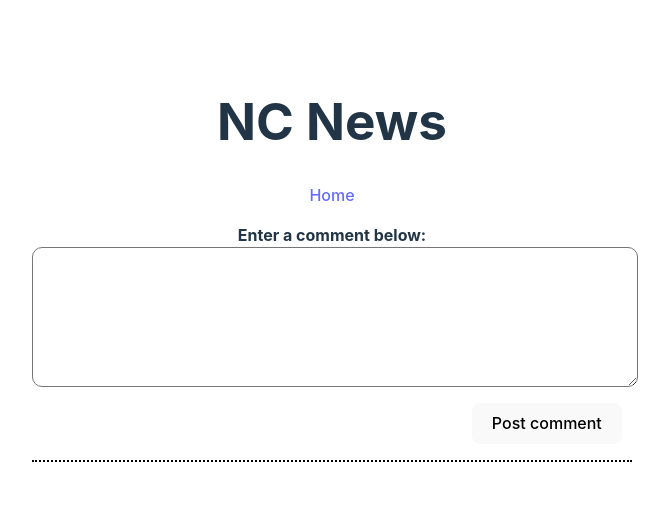
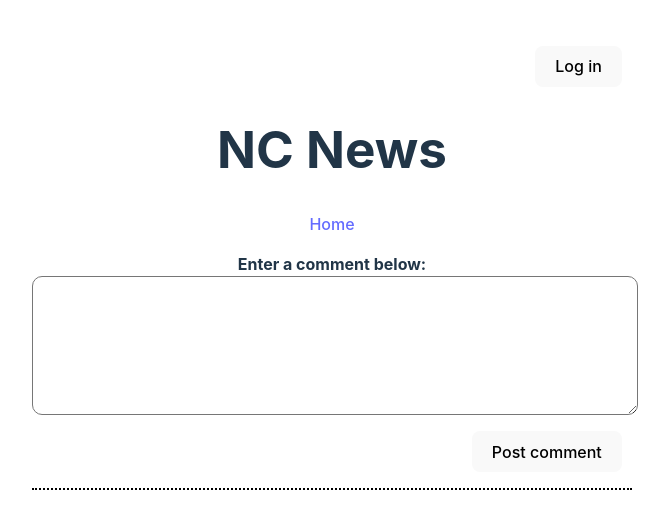
Before and after one commit to mikkydean/frontend-project-nc-news, a React (Vite) app: page /articles/1/comments in a window 1280 px wide. Shown: the part 140-668 px from the top of the page, without its empty margins (308-977 px from the left). Built offline with nearby package versions, Linux system fonts and the light colour scheme.

Commit message:
Completed task 9 - Delete comments

```diff
--- a/src/App.css
+++ b/src/App.css
@@ -69,3 +69,12 @@ textarea {
   .all-comments {
     margin-top: 2em
   }
+
+  .delete-button {
+    background-color: rgba(255, 0, 0, 0.402);
+    margin-bottom: 1em
+  }
+
+  .delete-button:hover {
+    border-color: red
+  }
--- a/src/App.jsx
+++ b/src/App.jsx
@@ -4,18 +4,20 @@ import Header from "./components/Header";
 import Home from "./components/Home";
 import Article from "./components/Article";
 import CommentForm from "./components/CommentForm";
+import { UserProvider } from "./contexts/User";
 
 function App() {
-
-
   return (
     <>
-      <Header />
-      <Routes>
-        <Route path="/" element={<Home />} />
-        <Route path="/articles/:article_id" element={<Article />} />
-        <Route path="/articles/:article_id/comments" element={<CommentForm/>} />
-      </Routes>
+      <UserProvider>
+        <Header />
+        <Routes>
+          <Route path="/" element={<Home />} />
+          <Route path="/articles/:article_id" element={<Article />} />
+          <Route path="/articles/:article_id/comments" element={<CommentForm />}
+          />
+        </Routes>
+      </UserProvider>
     </>
   );
 }
--- a/src/api.js
+++ b/src/api.js
@@ -26,3 +26,7 @@ export const patchVote = (article_id, votes) => {
 export const postComment = (article_id, commentBody) => {
     return axios.post(`https://nc-news-7ch2.onrender.com/api/articles/${article_id}/comments`, commentBody)
 }
+
+export const deleteComment = (comment_id) => {
+  return axios.delete(`https://nc-news-7ch2.onrender.com/api/comments/${comment_id}`)
+}
--- a/src/components/Article.jsx
+++ b/src/components/Article.jsx
@@ -1,7 +1,8 @@
-import { useEffect, useState } from "react"
+import { useContext, useEffect, useState } from "react"
 import { useParams } from "react-router-dom"
 import { getArticleById, patchVote } from "../api"
 import Comments from "./Comments"
+import { UserContext } from "../contexts/User"
 
 function Article () {
     const [article, setArticle] = useState({})
@@ -9,6 +10,7 @@ function Article () {
     const [isLoading, setIsLoading] = useState(true)
     const [myVote, setMyVote] = useState(0)
     const [isError, setIsError] = useState(false)
+    const { currentUser, isLoggedIn } = useContext(UserContext)
 
     useEffect(() => {
         getArticleById(article_id).then((response) => {
@@ -27,6 +29,7 @@ function Article () {
         }
 
 
+
 if(isLoading) {
     return <h2>Loading...</h2>
 }
@@ -36,8 +39,8 @@ if(isLoading) {
         <img className='main-article-image' src={article.article_img_url}/>
         <p>Topic: {article.topic}</p>
         <p>Total votes: {article.votes + myVote}</p>
-        <button disabled={myVote === -1} onClick={() => handleVote(-1)}>Downvote (-1)</button>
-        <button disabled={myVote === 1} onClick={() => handleVote(1)}>Upvote (+1)</button>
+        <button disabled={myVote === -1 || myVote === 1} onClick={() => handleVote(-1)}>Downvote (-1)</button>
+        <button disabled={myVote === -1 || myVote === 1} onClick={() => handleVote(1)}>Upvote (+1)</button>
         {isError && <p className="error">An error occurred when voting. Please try again.</p>}
         <p>Author: {article.author}</p>
         <p>Date: {article.created_at.slice(0,10)}</p>
--- a/src/components/CommentCard.jsx
+++ b/src/components/CommentCard.jsx
@@ -1,12 +1,48 @@
+import { useContext, useEffect, useState } from "react"
 import CardStyling from "./CardStyling"
+import { deleteComment } from "../api"
+import { UserContext } from "../contexts/User"
 
 function CommentCard ({comment}) {
+    const [isAuthor, setIsAuthor] = useState(false)
+    const [isBeingDeleted, setIsBeingDeleted] = useState(false)
+    const [hasBeenDeleted, setHasBeenDeleted] = useState(false)
+    const [isError, setIsError] = useState(false)
+    const {currentUser, isLoggedIn} = useContext(UserContext)
+
+
+useEffect (() => {
+if (comment.author === currentUser) {
+    setIsAuthor(true)
+}
+})
+
+const handleClick = (e) => {
+    e.preventDefault();
+    setIsError(false)
+    setIsBeingDeleted(true)
+    deleteComment(comment.comment_id)
+    .then(() => {
+        setIsBeingDeleted(false)
+        setHasBeenDeleted(true)
+    })
+    .catch((err) => {
+    setIsError(true)
+    })
+
+}
+
+
 
     return <CardStyling> <li>
         <p className="text-body">{comment.body}</p>
         <p>Author: {comment.author}</p>
         <p>Date: {comment.created_at.slice(0,10)}</p>
         <p>Votes: {comment.votes}</p>
+        {isAuthor && isLoggedIn && <button disabled={hasBeenDeleted} className="delete-button" onClick={handleClick}>Delete comment</button>}
+        {isBeingDeleted && <p>Deleting comment...</p>}
+        {hasBeenDeleted && <p className="success">Comment deleted successfully.</p>}
+        {isError && <p className="error">Error when deleting comment. Please try again.</p>}
     </li>
     </CardStyling>
 }
--- a/src/components/CommentForm.jsx
+++ b/src/components/CommentForm.jsx
@@ -1,6 +1,7 @@
-import { useState } from "react";
+import { useContext, useState } from "react";
 import { useParams } from "react-router-dom";
 import { postComment } from "../api";
+import { UserContext } from "../contexts/User";
 
 function CommentForm({ setComments, comments }) {
   const [commentBody, setCommentBody] = useState("");
@@ -9,6 +10,7 @@ function CommentForm({ setComments, comments }) {
   const [isError, setIsError] = useState(false);
   const [isSuccessful, setIsSuccessful] = useState(false);
   const [isValidComment, setIsValidCOmment] = useState(true)
+  const { currentUser} = useContext(UserContext)
 
   const handleBodyChange = (e) => {
     setCommentBody(e.target.value);
@@ -29,7 +31,7 @@ function CommentForm({ setComments, comments }) {
     setCommentBody(e.target[0].value);
     const bodyForPosting = {
       article_id: article_id,
-      username: "tickle122",
+      username: currentUser,
       body: commentBody,
     };
     postComment(article_id, bodyForPosting)
--- a/src/components/Comments.jsx
+++ b/src/components/Comments.jsx
@@ -1,14 +1,19 @@
-import { useEffect, useState } from "react";
+import { useContext, useEffect, useState } from "react";
 import { Link, useParams } from "react-router-dom";
 import { getCommentsById } from "../api";
 import CommentCard from "./CommentCard";
 import Expandable from "./Expandable";
 import CommentForm from "./CommentForm";
+import { UserContext } from "../contexts/User"
+
+
 
 function Comments() {
   const [comments, setComments] = useState([]);
   const { article_id } = useParams();
   const [isLoading, setIsLoading] = useState(true);
+  const { isLoggedIn } = useContext(UserContext)
+
 
   useEffect(() => {
     getCommentsById(article_id).then((response) => {
@@ -27,7 +32,7 @@ function Comments() {
 
   return (
     <>
-      <CommentForm setComments={setComments} comments={comments}/>
+      {!isLoggedIn ? <p className="bold">Please log in to post a comment</p> : <CommentForm setComments={setComments} comments={comments}/>}
       <Expandable>
         <ul>
           {comments.map((comment) => {
--- a/src/components/Header.jsx
+++ b/src/components/Header.jsx
@@ -1,8 +1,25 @@
+import { UserContext } from "../contexts/User";
 import NavBar from "./NavBar";
+import { useContext } from "react";
 
 function Header() {
+  const { isLoggedIn, currentUser, setCurrentUser } = useContext(UserContext)
+
+
+  const handleLogin = () => {
+    setCurrentUser('tickle122')
+  }
+
+  const handleLogout = () => {
+    setCurrentUser('')
+  }
+
   return (
     <>
+    <div className="right-align">
+    {isLoggedIn ? <button onClick={handleLogout}>Log out</button> : <button onClick={handleLogin}>Log in</button>}
+    {isLoggedIn && <p>User: {currentUser}</p>}
+    </div>
       <h1>NC News</h1>
       <NavBar />
     </>
--- /dev/null
+++ b/src/contexts/User.jsx
@@ -0,0 +1,18 @@
+import { createContext, useEffect, useState } from "react";
+
+export const UserContext = createContext();
+
+export const UserProvider = ({ children }) => {
+    const [currentUser, setCurrentUser] = useState('')
+    const [ isLoggedIn, setIsLoggedIn] = useState(false)
+
+    useEffect(() => {
+        setIsLoggedIn(false)
+        if (currentUser.length > 0) {
+            setIsLoggedIn(true)
+        }
+    }, [currentUser])
+
+
+    return <UserContext.Provider value={{ currentUser, setCurrentUser, isLoggedIn }}>{ children }</UserContext.Provider>
+}
```
